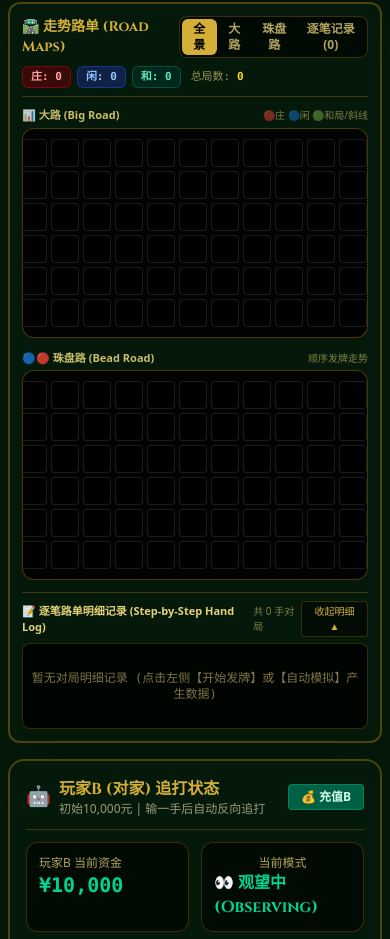
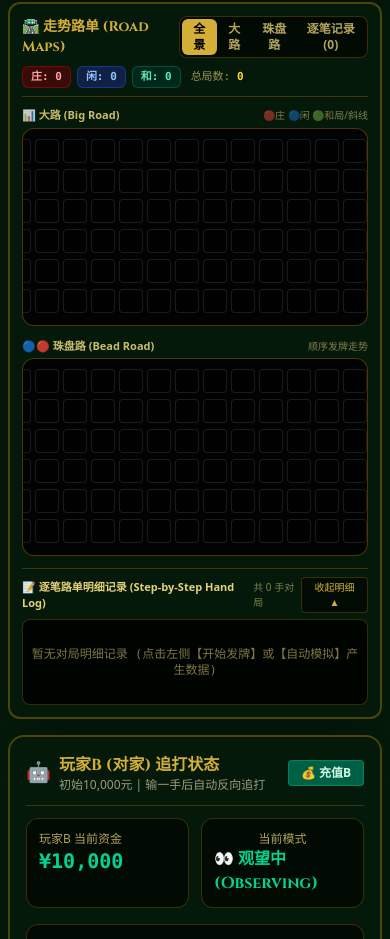
Before and after one commit to hanksun138-Sun/Baccarat-Bet, a React (Vite) app: page / in a window 390 px wide. Shown: the part 792-1731 px from the top of the page. Built offline with nearby package versions, Linux system fonts and the light colour scheme.

Commit message:
feat(ui): optimize BigRoad and BeadRoad layout
Reset road records on new shoe and update grid layout parameters for better responsiveness and visibility.

```diff
--- a/src/App.tsx
+++ b/src/App.tsx
@@ -163,6 +163,7 @@ export default function App() {
     const newSeed = Date.now().toString();
     setSettings((prev) => ({ ...prev, prngSeed: newSeed }));
     initializeShoe(newSeed);
+    setHandResults([]); // 清空路单，新牌靴从第1手重新记录大路
   };
 
   // Handle Global Session Reset
--- a/src/components/BigRoad.tsx
+++ b/src/components/BigRoad.tsx
@@ -24,7 +24,7 @@ export const BigRoad: React.FC<BigRoadProps> = ({ handResults }) => {
   // Calculate Big Road cells
   const bigCells: BigRoadCell[] = buildBigRoad(handResults);
   const maxBigCol = bigCells.reduce((max, c) => Math.max(max, c.col), 0);
-  const totalBigCols = Math.max(maxBigCol + 1, 20);
+  const totalBigCols = Math.max(maxBigCol + 1, 14);
 
   // Map Big Road cells
   const bigCellMap = new Map<string, BigRoadCell>();
@@ -42,7 +42,7 @@ export const BigRoad: React.FC<BigRoadProps> = ({ handResults }) => {
     isPanda8: hand.isPanda8,
   }));
   const maxBeadCol = beadCells.reduce((max, c) => Math.max(max, c.col), 0);
-  const totalBeadCols = Math.max(maxBeadCol + 1, 16);
+  const totalBeadCols = Math.max(maxBeadCol + 1, 14);
 
   const beadCellMap = new Map<string, BeadRoadCell>();
   beadCells.forEach((c) => {
@@ -150,10 +150,10 @@ export const BigRoad: React.FC<BigRoadProps> = ({ handResults }) => {
               className="w-full overflow-x-auto custom-scrollbar p-2.5 sm:p-3 bg-black/85 rounded-xl border border-[#b8860b]/40 shadow-inner"
             >
               <div
-                className="grid gap-1 min-w-[480px] select-none"
+                className="grid gap-1 select-none w-full"
                 style={{
-                  gridTemplateColumns: `repeat(${totalBigCols}, minmax(28px, 1fr))`,
-                  gridTemplateRows: `repeat(6, 28px)`,
+                  gridTemplateColumns: `repeat(${totalBigCols}, minmax(24px, 1fr))`,
+                  gridTemplateRows: `repeat(6, 26px)`,
                 }}
               >
                 {Array.from({ length: 6 }).map((_, r) => (
@@ -166,7 +166,7 @@ export const BigRoad: React.FC<BigRoadProps> = ({ handResults }) => {
                         <div
                           key={`big_${cellKey}`}
                           style={{ gridRowStart: r + 1, gridColumnStart: c + 1 }}
-                          className="w-7 h-7 rounded border border-white/10 bg-black/50 flex items-center justify-center relative overflow-visible"
+                          className="w-full h-6 rounded border border-white/10 bg-black/50 flex items-center justify-center relative overflow-visible"
                         >
                           {cell && (
                             <div className="relative w-6 h-6 flex items-center justify-center">
@@ -225,10 +225,10 @@ export const BigRoad: React.FC<BigRoadProps> = ({ handResults }) => {
               className="w-full overflow-x-auto custom-scrollbar p-2.5 sm:p-3 bg-black/85 rounded-xl border border-[#b8860b]/40 shadow-inner"
             >
               <div
-                className="grid gap-1 min-w-[480px] select-none"
+                className="grid gap-1 select-none w-full"
                 style={{
-                  gridTemplateColumns: `repeat(${totalBeadCols}, minmax(28px, 1fr))`,
-                  gridTemplateRows: `repeat(6, 28px)`,
+                  gridTemplateColumns: `repeat(${totalBeadCols}, minmax(24px, 1fr))`,
+                  gridTemplateRows: `repeat(6, 26px)`,
                 }}
               >
                 {Array.from({ length: 6 }).map((_, r) => (
@@ -241,7 +241,7 @@ export const BigRoad: React.FC<BigRoadProps> = ({ handResults }) => {
                         <div
                           key={`bead_${cellKey}`}
                           style={{ gridRowStart: r + 1, gridColumnStart: c + 1 }}
-                          className="w-7 h-7 rounded border border-white/10 bg-black/50 flex items-center justify-center relative overflow-visible"
+                          className="w-full h-6 rounded border border-white/10 bg-black/50 flex items-center justify-center relative overflow-visible"
                         >
                           {cell && (
                             <div
```
